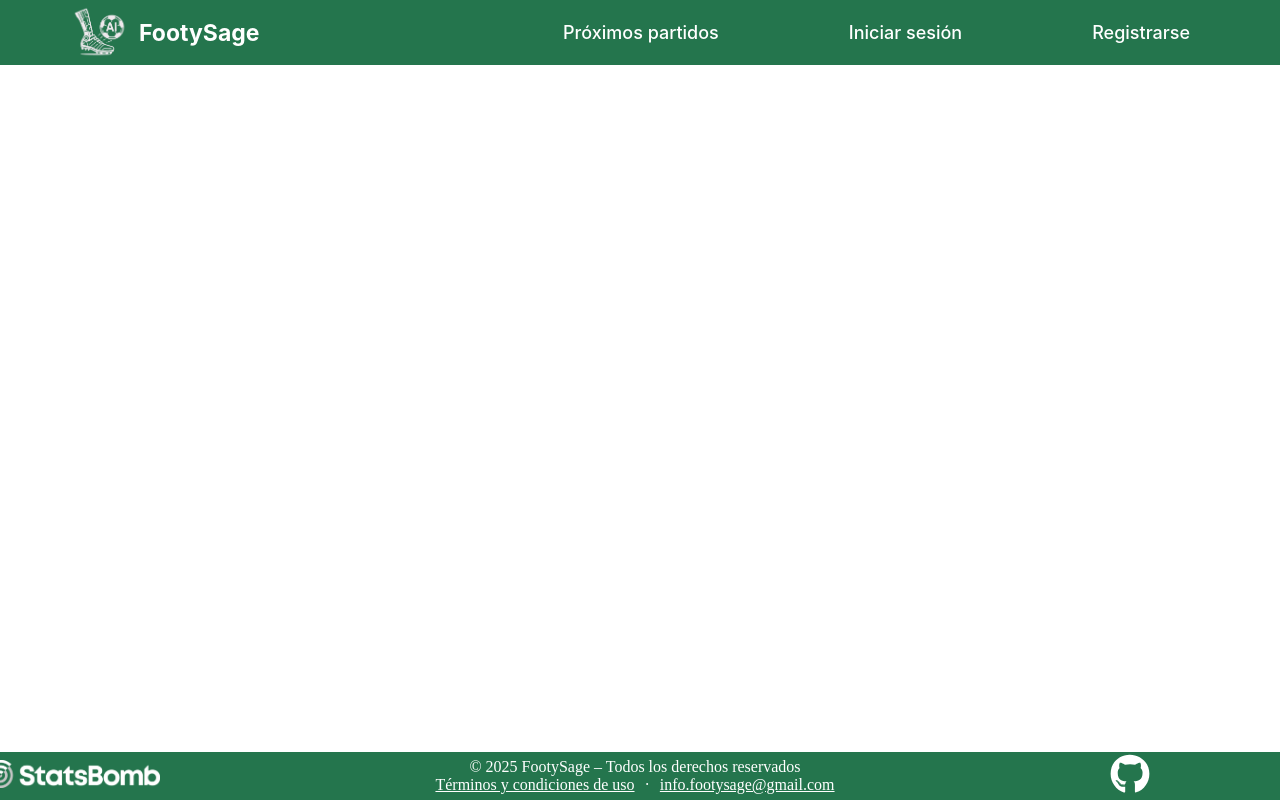
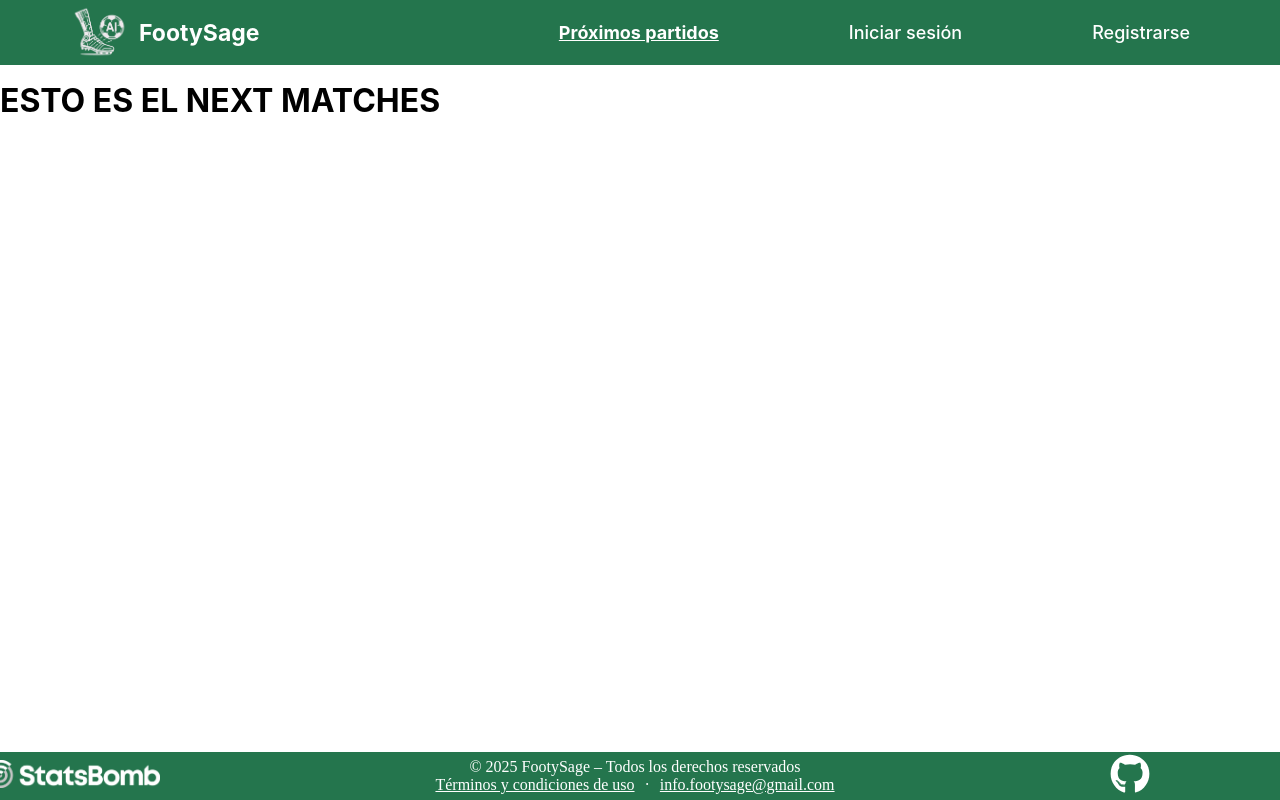
Before and after one commit to Jaime-Linares/FootySage, a React (Create React App) app in the folder frontend/: page /next_matches in a window 1280 px wide. Built offline with nearby package versions, Linux system fonts and the light colour scheme.

Commit message:
feat: add white next matches view

```diff
--- a/frontend/src/App.jsx
+++ b/frontend/src/App.jsx
@@ -10,6 +10,7 @@ import Home from './views/Home/Home';
 import Check from './views/Check/Check';
 import Login from './views/User/Login/Login';
 import Register from './views/User/Register/Register';
+import NextMatches from './views/NextMatches/NextMatches';
 import SendMailRecoverPassword from './views/User/RecoverPassword/SendMailRecoverPassword';
 
 
@@ -23,6 +24,7 @@ const App = () => {
           <div style={{ flex: 1, paddingTop: '60px' }}>
             <Routes>
               <Route path="/" element={<LandingPage />} />
+              <Route path="/next_matches" element={<NextMatches />} />
               {/* LOGUEADO */}
               <Route path="/home" element={<PrivateRoute><Home /></PrivateRoute>} />
               <Route path="/check" element={<PrivateRoute><Check /></PrivateRoute>} />
--- a/frontend/src/components/Navbar.jsx
+++ b/frontend/src/components/Navbar.jsx
@@ -93,13 +93,13 @@ const Navbar = () => {
                 <NavItem to="/home">Inicio</NavItem>
                 <NavItem to="/check">Análisis competiciones</NavItem>
                 <NavItem to="/check">Análisis partidos en tiempo real</NavItem>
-                <NavItem to="/check">Próximos partidos</NavItem>
+                <NavItem to="/next_matches">Próximos partidos</NavItem>
                 <NavItem to="/check">{user?.username}</NavItem>
                 <NavItem to="#" onClick={handleLogoutClick}>Cerrar sesión</NavItem>
               </>
             ) : (
               <>
-                <NavItem to="/check">Próximos partidos</NavItem>
+                <NavItem to="/next_matches">Próximos partidos</NavItem>
                 <NavItem to="/login">Iniciar sesión</NavItem>
                 <NavItem to="/register">Registrarse</NavItem>
               </>
--- /dev/null
+++ b/frontend/src/views/NextMatches/NextMatches.jsx
@@ -0,0 +1,13 @@
+import React from 'react';
+
+
+const NextMatches = () => {
+    return (
+        <div>
+          <h1>ESTO ES EL NEXT MATCHES</h1>
+        </div>
+    );
+};
+
+
+export default NextMatches;
```
